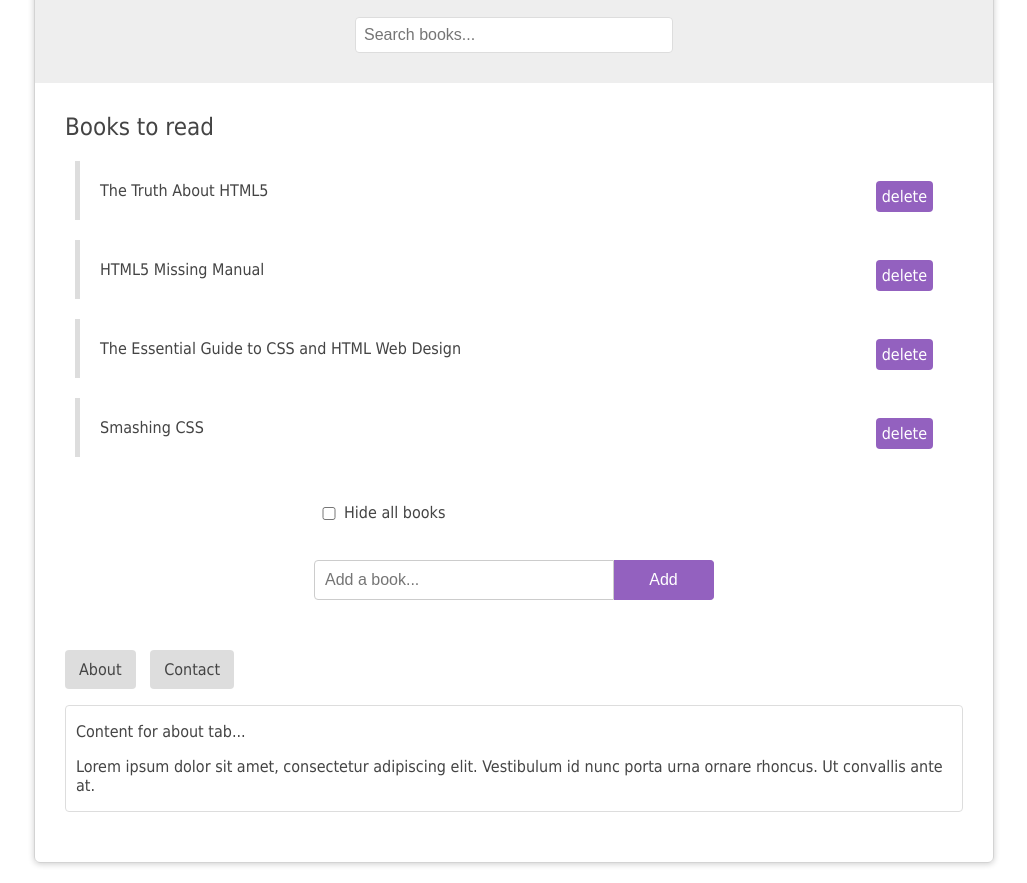
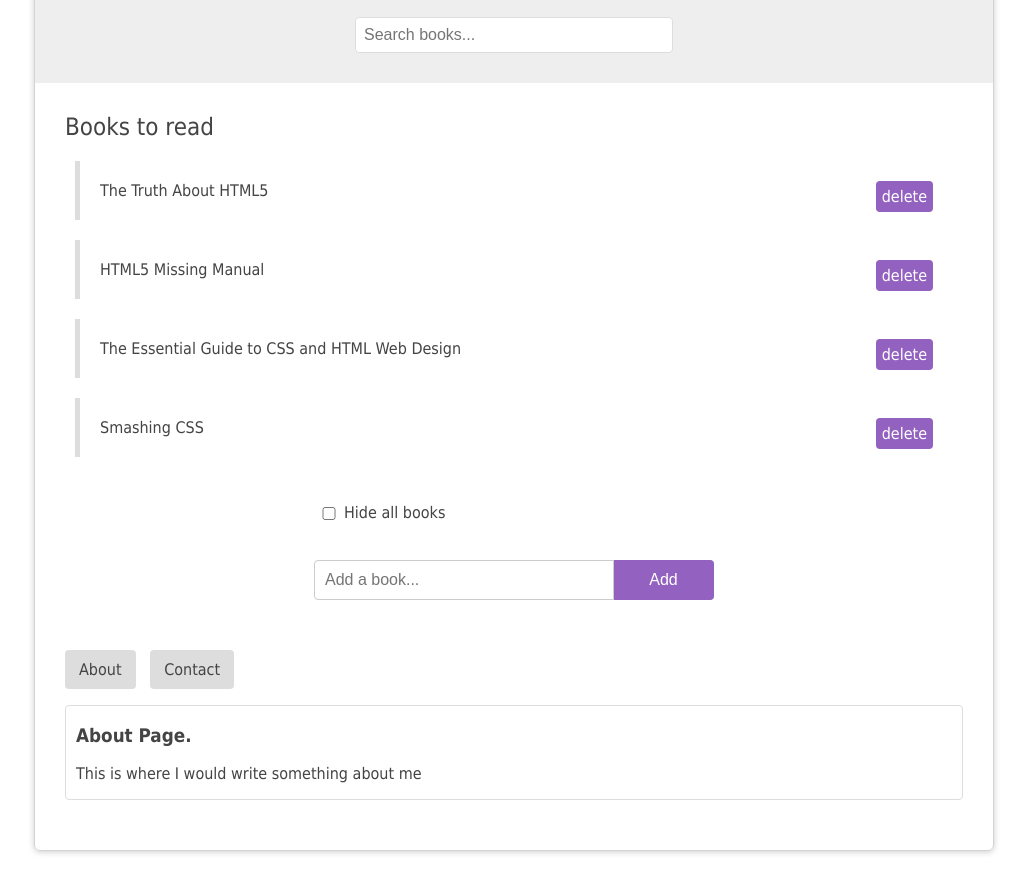
Before and after one commit to RaphaellaGordon/DOM-basics, a plain HTML site: page index.html in a window 1280 px wide. Shown: the part 111-994 px from the top of the page, without its empty margins (126-1153 px from the left). Drawn offline with Linux system fonts and the light colour scheme.

Commit message:
updated README and index.html files

```diff
--- a/index.html
+++ b/index.html
@@ -52,12 +52,12 @@
         <li data-target="#contact">Contact</li>
       </ul>
       <div class="panel active" id="about">
-        <p>Content for about tab...</p>
-        <p>Lorem ipsum dolor sit amet, consectetur adipiscing elit. Vestibulum id nunc porta urna ornare rhoncus. Ut convallis ante at.</p>
+        <h3>About Page.</h3>
+        <p>This is where I would write something about me</p>
       </div>
       <div class="panel" id="contact">
-        <p>Content for contact tab...</p>
-        <p>Lorem ipsum dolor sit amet, consectetur adipiscing elit. Vestibulum id nunc porta urna ornare rhoncus. Ut convallis ante at.</p>
+        <h3>Contact Page.</h3>
+        <p>This is how you contact me</p>
       </div>
     </div>
   </div>
```
Also changed, not shown: 1 other file.
